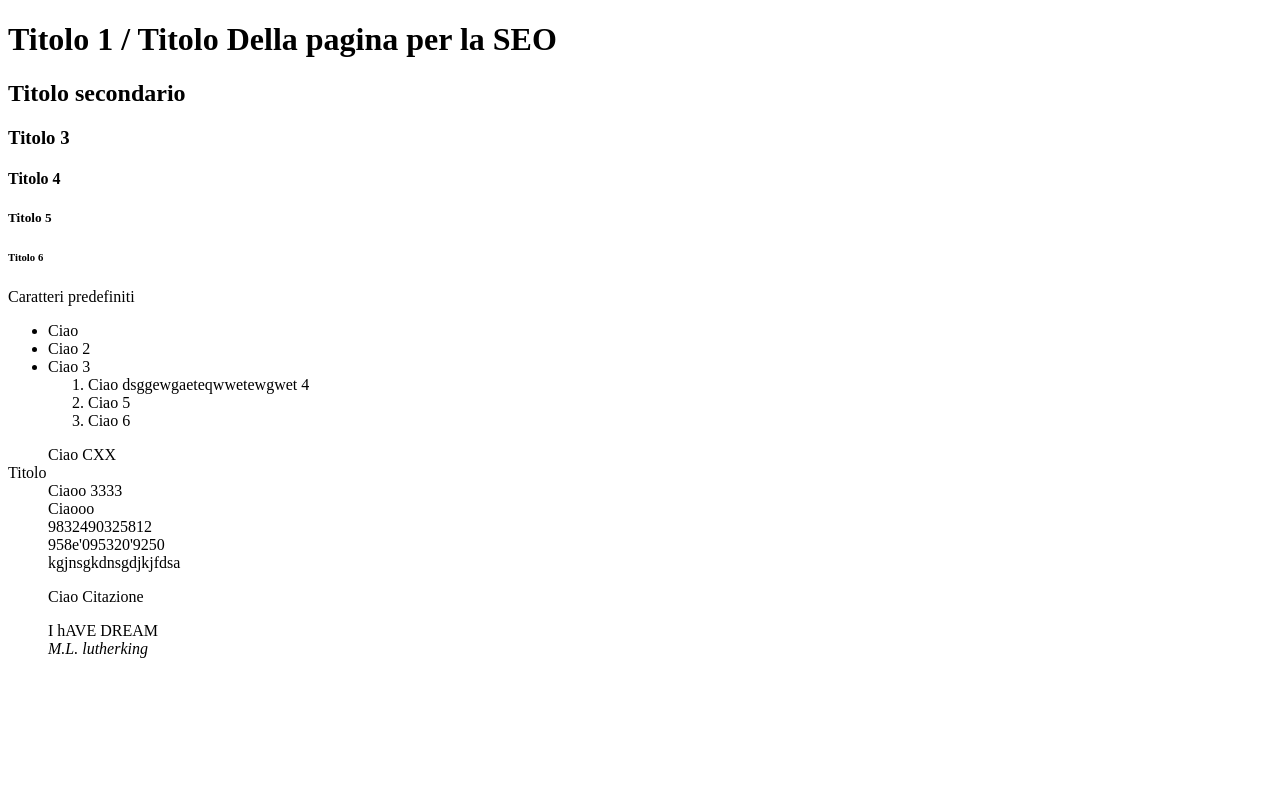
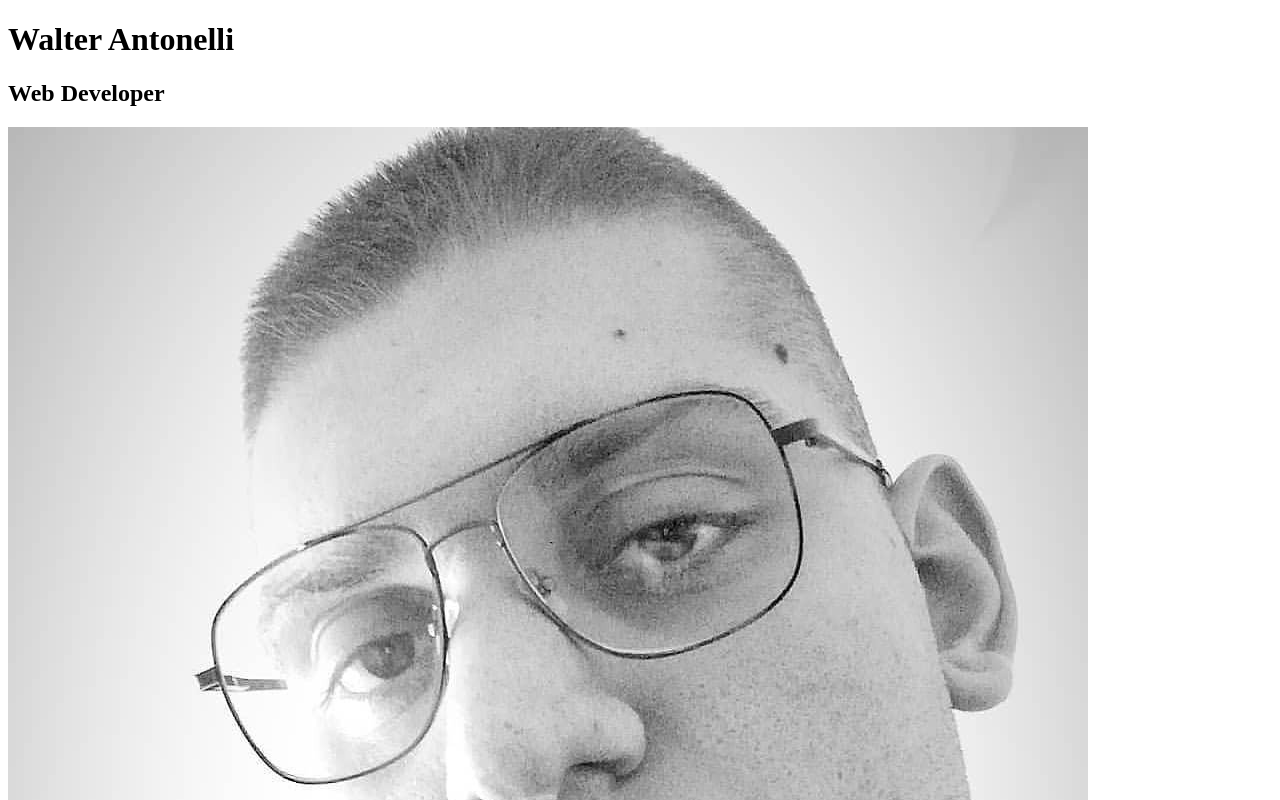
Before and after one commit to WalterX95/Lezione-5, a plain HTML site: page index.html in a window 1280 px wide. Shown: the top 800 px of the page. Drawn offline with Linux system fonts and the light colour scheme.

Commit message:
Terzo Commit

```diff
--- a/index.html
+++ b/index.html
@@ -8,14 +8,22 @@
     <title>Document</title>
 </head>
 <body>
-    <h1>Titolo 1 / Titolo Della pagina per la SEO</h1>
-    <h2>Titolo secondario</h2>
-    <h3>Titolo 3</h3>
-    <h4>Titolo 4</h4>
-    <h5>Titolo 5</h5>
-    <h6>Titolo 6</h6>
-    <p>Caratteri predefiniti</p>
-
+    <h1>Walter Antonelli</h1>
+    <h2>Web Developer</h2>
+         <img src="avatar.jpg" alt="Walter Antonelli" />
+         <p>"Sed ut perspiciatis unde omnis iste natus error sit <br />
+          voluptatem accusantium doloremque laudantium, totam rem aperiam,
+           eaque ipsa quae ab illo inventore veritatis et quasi architecto
+            beatae vitae dicta sunt explicabo. Nemo enim ipsam voluptatem quia<br />
+             voluptas sit aspernatur aut odit aut fugit, sed quia consequuntur<br />
+              magni dolores eos qui ratione voluptatem sequi nesciunt. Neque porro quisquam est,
+               qui dolorem ipsum quia dolor sit amet, consectetur, adipisci velit, sed quia <br />
+               non numquam eius modi tempora incidunt ut labore et dolore magnam aliquam quaerat
+               voluptatem. Ut enim ad minima veniam, quis nostrum exercitationem ullam corporis<br />
+                suscipit laboriosam, nisi ut aliquid ex ea commodi consequatur? Quis autem vel eum
+                iure reprehenderit qui in ea voluptate velit esse quam nihil molestiae consequatur,
+           vel illum qui dolorem eum fugiat quo voluptas nulla pariatur?."</p>
+      <!--LIST NOT ORDERED (UL) -->
     <ul>
         <li>Ciao</li>
         <li>Ciao 2</li>
@@ -27,20 +35,17 @@
         </ol>
     </ul>
 
-    <!-- TAG DL  (DEFINITION LIST)-->
-   <dl>
-    <dd>Ciao CXX</dd>
-    <dt>Titolo</dt>
-    <dd>Ciaoo 3333</dd>
-    <dd>Ciaooo</dd>
-    <dd>9832490325812</dd>
-    <dd>958e'095320'9250</dd>
-    <dd>kgjnsgkdnsgdjkjfdsa</dd>
-   </dl>
-   <blockquote cite="https://www.wikipedia.it">Ciao Citazione</blockquote>
+    <!-- TAG ordered LiST -->
+   <ol>
+    <li>Elemento 1</li>
+    <li>Elemento 2</li>
+    <li>Elemento 3</li>
+    <li>Elemento 4</li>
+   </ol>
+
    <blockquote>
-        I hAVE DREAM<br />
-    <cite>M.L. lutherking</cite>
+    Ciao Mi chiamo Walter Antonelli
+     <cite>W.A</cite>
    </blockquote>
 </body>
 </html>
```
Also changed, not shown: avatar.jpg (added).
